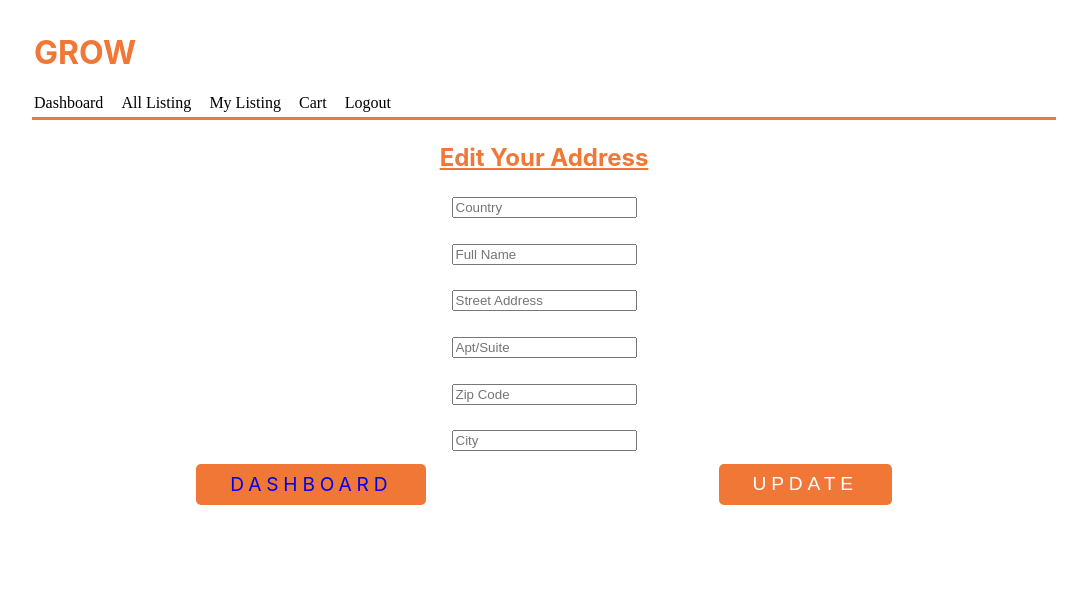
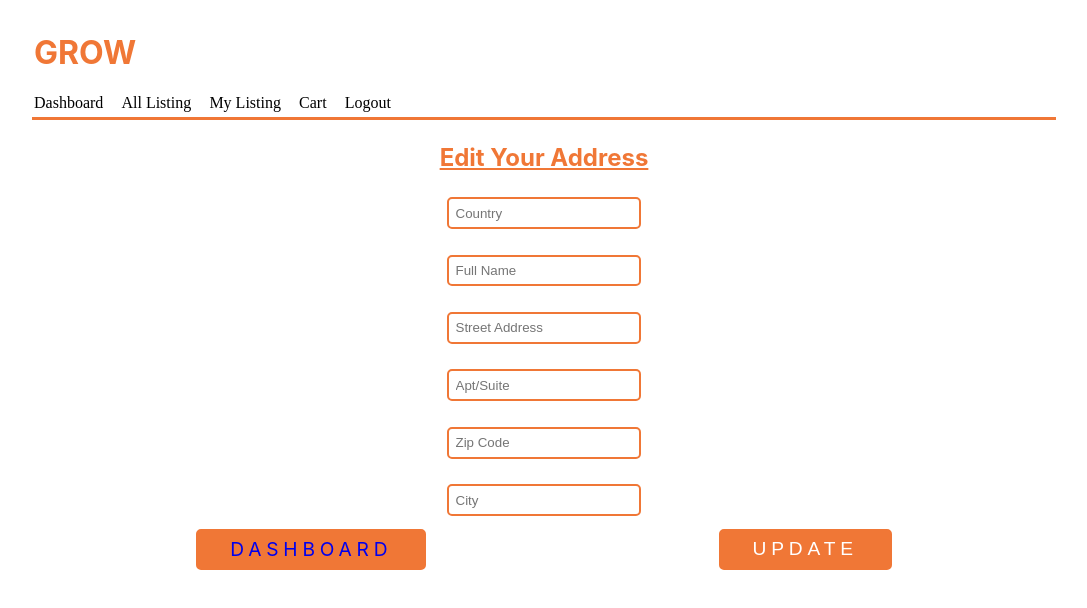
Before and after one commit to African-Marketplace-BWPT/Front-End, a React (Create React App) app in the folder front-end/: page /editAddress in a window 1280 px wide. Shown: the top 608 px of the page, without its empty margins (96-1183 px from the left). Built offline with nearby package versions, Linux system fonts and the light colour scheme.

Commit message:
edit address updates

```diff
--- a/front-end/src/Components/Dashboard.js
+++ b/front-end/src/Components/Dashboard.js
@@ -17,19 +17,22 @@ const Styledbutton = styled.a`
   }
 `;
 
+const Title = styled.h2`
+  color: #f07736;
+`;
+
 const Dashboard = () => {
   return (
     <div>
       <Navbar />
       <MainContainer>
         <div className="leftContainer">
-          <h3>My Account</h3>
-          <h2>Welcome back, Insert Username Here</h2>
+          <Title>Welcome back, Insert Username Here</Title>
           <Styledbutton href="/myListing">My Listings</Styledbutton>
         </div>
 
         <div className="userInfo">
-          <p>Address:</p>
+          <Title>Address:</Title>
           <p>Name</p>
           <p>Street Address</p>
           <p>Apt/Suite</p>
--- a/front-end/src/Components/EditAddress.js
+++ b/front-end/src/Components/EditAddress.js
@@ -49,6 +49,12 @@ const StyledLink = styled.div`
   }
 `;
 
+const StyledInput = styled.input`
+  border-radius: 5px;
+  border: 2px #f07736 solid;
+  padding: 0.5%;
+`;
+
 const Bottom = styled.div`
   display: flex;
   justify-content: space-evenly;
@@ -60,12 +66,12 @@ const EditAddress = () => {
       <Navbar />
       <StyledForm>
         <Title>Edit Your Address</Title>
-        <input placeholder="Country" />
-        <input placeholder="Full Name" />
-        <input placeholder="Street Address" />
-        <input placeholder="Apt/Suite" />
-        <input placeholder="Zip Code" />
-        <input placeholder="City" />
+        <StyledInput placeholder="Country" />
+        <StyledInput placeholder="Full Name" />
+        <StyledInput placeholder="Street Address" />
+        <StyledInput placeholder="Apt/Suite" />
+        <StyledInput placeholder="Zip Code" />
+        <StyledInput placeholder="City" />
       </StyledForm>
       <Bottom>
         <StyledLink>
```
